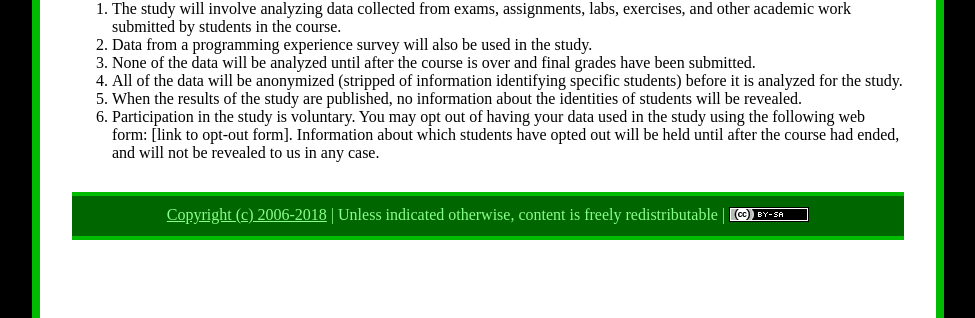
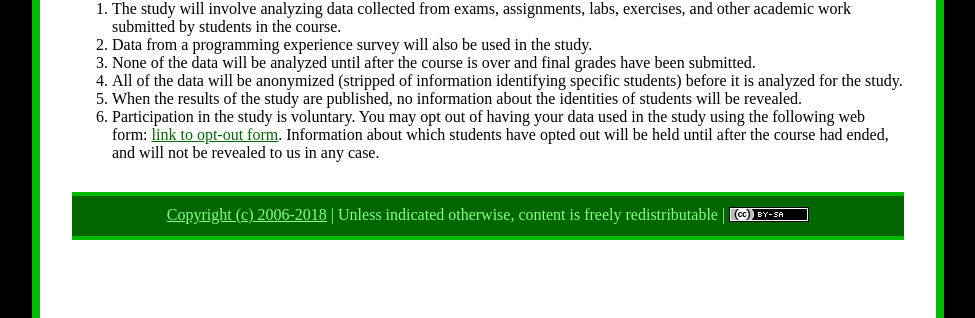
Before and after one commit to ycpcs/cs101-spring2018, a Jekyll site: the page built from study.md, in a window 1280 px wide. Shown: the part 275-593 px from the top of the page, without its empty margins (152-1127 px from the left). Built offline with Jekyll 4.4.1, drawn with Linux system fonts in a browser that asks for light colours; part of the change alters nothing that is shown.

```diff
--- a/study.md
+++ b/study.md
@@ -14,4 +14,4 @@ The following list explains what you should know about the study.
 3. None of the data will be analyzed until after the course is over and final grades have been submitted.
 4. All of the data will be anonymized (stripped of information identifying specific students) before it is analyzed for the study.
 5. When the results of the study are published, no information about the identities of students will be revealed.
-6. Participation in the study is voluntary. You may opt out of having your data used in the study using the following web form: \[link to opt-out form\]. Information about which students have opted out will be held until after the course had ended, and will not be revealed to us in any case.
+6. Participation in the study is voluntary. You may opt out of having your data used in the study using the following web form: [link to opt-out form](https://goo.gl/forms/oHQdLV0hRCAFXpww2). Information about which students have opted out will be held until after the course had ended, and will not be revealed to us in any case.
```
